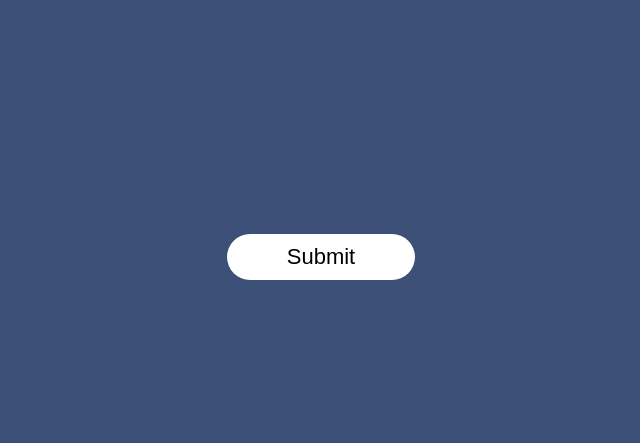
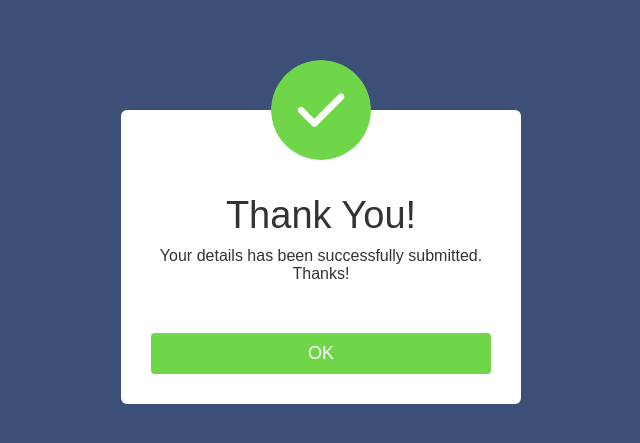
Before and after one commit to AmirTaki/Popup, a plain HTML site: page index.html in a window 1280 px wide. Shown: the part 143-586 px from the top of the page, without its empty margins (319-959 px from the left). Drawn offline with Linux system fonts and the light colour scheme.

Commit message:
styles & inde x : popup

```diff
--- a/index.html
+++ b/index.html
@@ -9,6 +9,13 @@
 <body>
     <div class="container">
         <button type="submit" class = 'btn'>Submit</button>
+        <div class="popup">
+            <img src="./src/image/404-tick.png" alt="">
+            <h2>Thank You!</h2>
+            <p>Your details has been successfully submitted. Thanks!</p>
+            <button type="button">OK</button>
+        </div>
+
     </div>
     <script src = "./src/main.js"></script>
 </body>
--- a/src/styles.css
+++ b/src/styles.css
@@ -24,3 +24,41 @@
     font-weight: 500;
     border-radius: 30px;
 }
+
+.popup {
+    width: 400px;
+    background: #fff;
+    border-radius: 6px;
+    position: absolute;
+    top: 50%;
+    left : 50%;
+    transform: translate(-50%, -50%);
+    text-align: center;
+    padding: 0 30px 30px;
+    color : #333;
+}
+.popup img {
+    width: 100px;
+    margin-top: -50px;
+    border-radius: 50%;
+    box-sizing: 0 2px 5px rgba(0, 0, 0, .2);
+}
+.popup h2 {
+    font-size: 38px;
+    font-weight: 500;
+    margin: 30px 0 10px;
+}
+
+.popup button {
+    width: 100%;
+    margin-top: 50px;
+    padding: 10px 0 ;
+    background: #6fd649;
+    color : #fff;
+    border: 0;
+    outline: none;
+    font-size: 18px;
+    border-radius: 4px;
+    cursor: pointer;
+    box-sizing: 0 5px 5px rgba(0, 0, 0, .2);
+}
```
